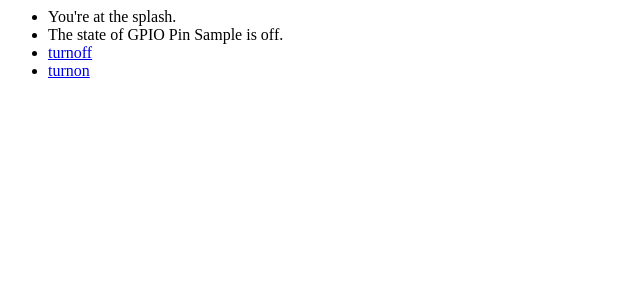
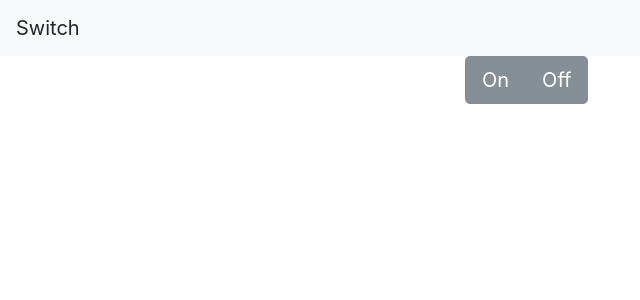
Before and after one commit to dbordson/switches, a Django app: template switchcontrol/control/templates/splash.html in a window 1280 px wide. Shown: the top 300 px of the page, without its empty margins (0-640 px from the left). Run offline with Django 3.2, Linux system fonts and the light colour scheme; the template is opened without the code that fills it: most values are stand-ins (such as "Sample title", 1, 10 or a date in 2020); some libraries are stand-ins or nearby versions.

Commit message:
added bootsrap

```diff
--- a/switchcontrol/control/templates/splash.html
+++ b/switchcontrol/control/templates/splash.html
@@ -1,7 +1,51 @@
+<!doctype html>
+<html lang="en">
+  <head>
+    <title>Switcher!</title>
+    <!-- Required meta tags -->
+    <meta charset="utf-8">
+    <meta name="viewport" content="width=device-width, initial-scale=1, shrink-to-fit=no">
+
+    <!-- Bootstrap CSS -->
+    <link rel="stylesheet" href="https://maxcdn.bootstrapcdn.com/bootstrap/4.0.0-beta.2/css/bootstrap.min.css" integrity="sha384-PsH8R72JQ3SOdhVi3uxftmaW6Vc51MKb0q5P2rRUpPvrszuE4W1povHYgTpBfshb" crossorigin="anonymous">
+  </head>
+<body>
+
+<nav class="navbar navbar-expand-lg navbar-light bg-light">
+  <a class="navbar-brand">Switch</a>
+
+</nav>
+
+<div class="container">
+	<div class="row">
+		<div class="col-4"></div>
+
+		<div class="col-4">
+		<div class="btn-group">
+
+		<a href="{% url 'turnon' %}" {% if gpio_state is 1 %}class="btn btn-secondary active btn-lg"{% else %}class="btn btn-secondary btn-lg"{% endif %}>On</a>
+
+		<a href="{% url 'turnoff' %}" {% if gpio_state is 0 %}class="btn btn-secondary active btn-lg"{% else %}class="btn btn-secondary btn-lg"{% endif %}>Off</a>
+		</div>
+
+		<div class="col-4"></div>
+
+		</div>
+	</div>
+</div>
+<!--
 <ul>
-	<li><a>You're at the splash.</a></li>
+	<li><a>Status</a></li>
 	<li><a>The state of GPIO Pin {{ gpio_pin }} is {% if gpio_state is 1 %}on{% else %}off{% endif %}.</a></li>
 	<li><a href="{% url 'turnoff' %}">turnoff</a></li>
 	<li><a href="{% url 'turnon' %}">turnon</a></li>
 
 </ul>
+-->
+<!-- Optional JavaScript -->
+<!-- jQuery first, then Popper.js, then Bootstrap JS -->
+<script src="https://code.jquery.com/jquery-3.2.1.slim.min.js" integrity="sha384-KJ3o2DKtIkvYIK3UENzmM7KCkRr/rE9/Qpg6aAZGJwFDMVNA/GpGFF93hXpG5KkN" crossorigin="anonymous"></script>
+<script src="https://cdnjs.cloudflare.com/ajax/libs/popper.js/1.12.3/umd/popper.min.js" integrity="sha384-vFJXuSJphROIrBnz7yo7oB41mKfc8JzQZiCq4NCceLEaO4IHwicKwpJf9c9IpFgh" crossorigin="anonymous"></script>
+<script src="https://maxcdn.bootstrapcdn.com/bootstrap/4.0.0-beta.2/js/bootstrap.min.js" integrity="sha384-alpBpkh1PFOepccYVYDB4do5UnbKysX5WZXm3XxPqe5iKTfUKjNkCk9SaVuEZflJ" crossorigin="anonymous"></script>
+</body>
+</html>
```
